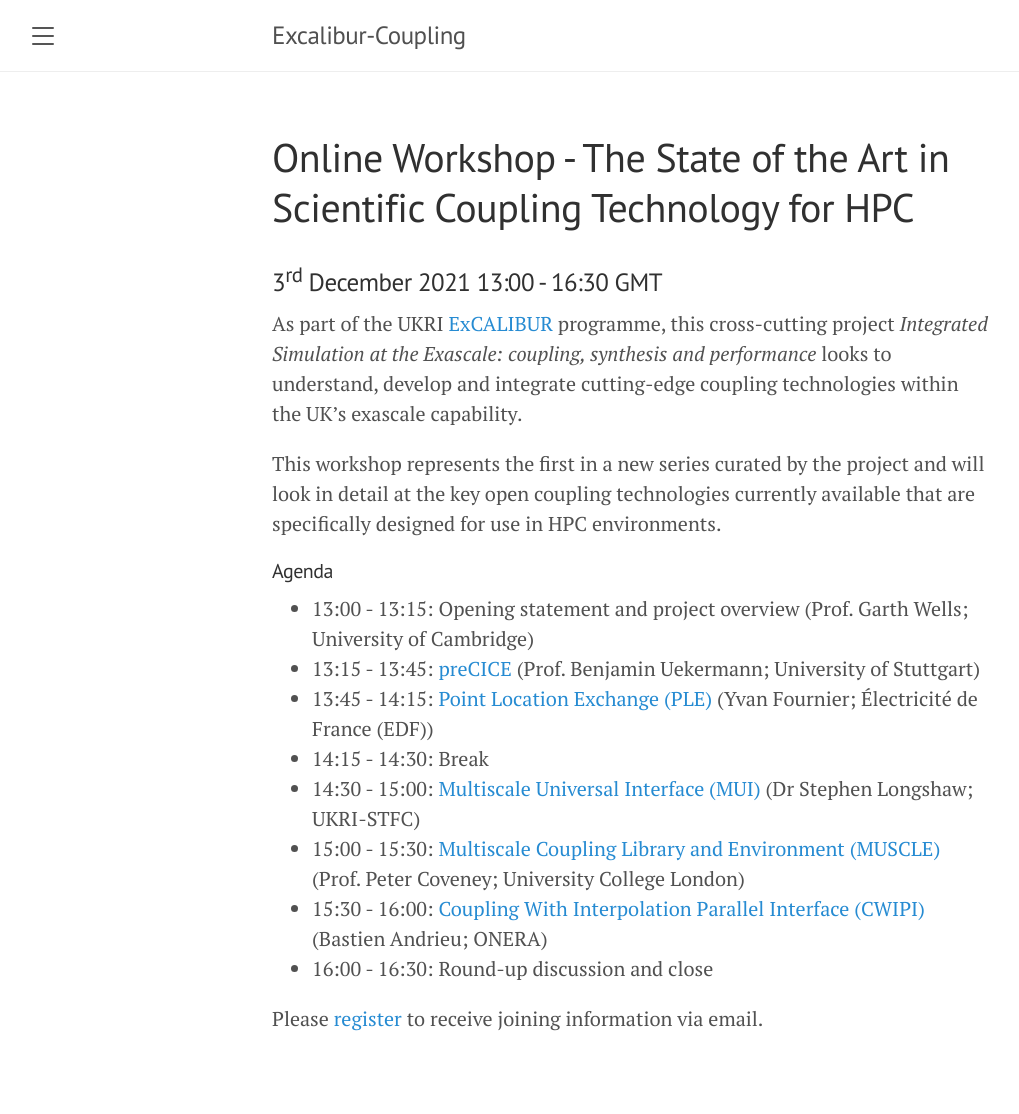
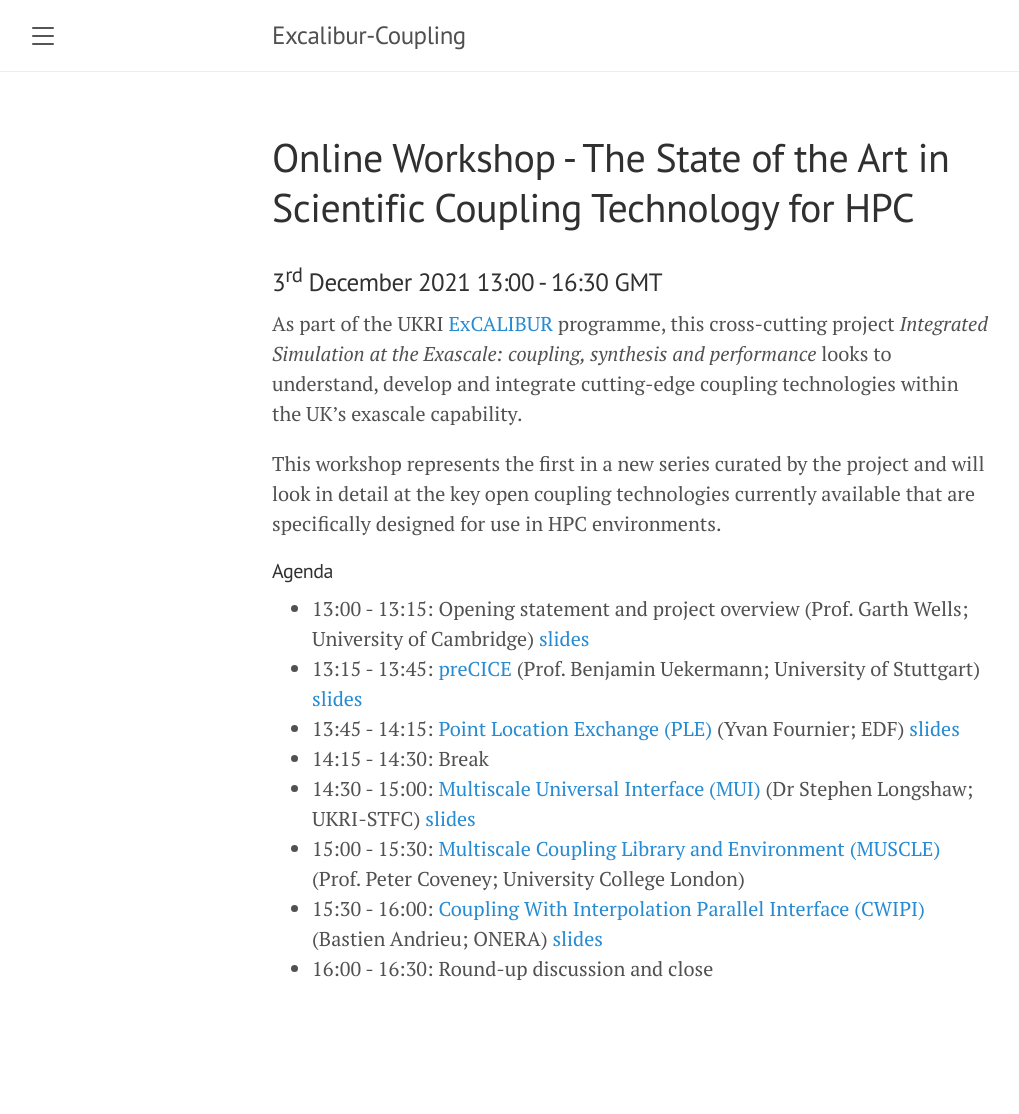
Before and after one commit to Excalibur-Coupling/excalibur-coupling.github.io, a Jekyll site: the page built from workshop1.md, in a window 1280 px wide. Shown: the whole page, without its empty margins (8-1027 px from the left). Built offline with Jekyll 4.4.1, drawn with Linux system fonts in a browser that asks for light colours; after the commit the page ends 1064 px from its top, so only the background shows below that.

Commit message:
Add slides and remove signup details

```diff
--- a/workshop1.md
+++ b/workshop1.md
@@ -11,13 +11,11 @@ This workshop represents the first in a new series curated by the project and wi
 
 #### Agenda
 
-- 13:00 - 13:15: Opening statement and project overview (Prof. Garth Wells; University of Cambridge)
-- 13:15 - 13:45: [preCICE](https://precice.org) (Prof. Benjamin Uekermann; University of Stuttgart)
-- 13:45 - 14:15: [Point Location Exchange (PLE)](https://www.code-saturne.org/cms/web/documentation/overview/coupling) (Yvan Fournier; Électricité de France (EDF))
+- 13:00 - 13:15: Opening statement and project overview (Prof. Garth Wells; University of Cambridge) [slides](workshop1_content/slides/G-Wells_ISE_Introduction.pdf)
+- 13:15 - 13:45: [preCICE](https://precice.org) (Prof. Benjamin Uekermann; University of Stuttgart) [slides](workshop1_content/slides/B-Uekermann_ISE_preCICE.pdf)
+- 13:45 - 14:15: [Point Location Exchange (PLE)](https://www.code-saturne.org/cms/web/documentation/overview/coupling) (Yvan Fournier; EDF) [slides](workshop1_content/slides/Y-Fournier_PLE.pdf)
 - 14:15 - 14:30: Break
-- 14:30 - 15:00: [Multiscale Universal Interface (MUI)](https://mxui.github.io/) (Dr Stephen Longshaw; UKRI-STFC)
+- 14:30 - 15:00: [Multiscale Universal Interface (MUI)](https://mxui.github.io/) (Dr Stephen Longshaw; UKRI-STFC) [slides](workshop1_content/slides/S-Longshaw_ISE_MUI.pdf)
 - 15:00 - 15:30: [Multiscale Coupling Library and Environment (MUSCLE)](https://muscle3.readthedocs.io/en/latest/) (Prof. Peter Coveney; University College London)
-- 15:30 - 16:00: [Coupling With Interpolation Parallel Interface (CWIPI)](https://w3.onera.fr/cwipi/bibliotheque-couplage-cwipi) (Bastien Andrieu; ONERA)
+- 15:30 - 16:00: [Coupling With Interpolation Parallel Interface (CWIPI)](https://w3.onera.fr/cwipi/bibliotheque-couplage-cwipi) (Bastien Andrieu; ONERA) [slides](workshop1_content/slides/B-Andrieu_ISE_CWIPI.pdf)
 - 16:00 - 16:30: Round-up discussion and close
-
-Please [register](https://www.eventbrite.co.uk/e/excalibur-workshop-on-state-of-the-art-in-coupling-software-tickets-186835609337) to receive joining information via email.
```
Also changed, not shown: 7 other files.
